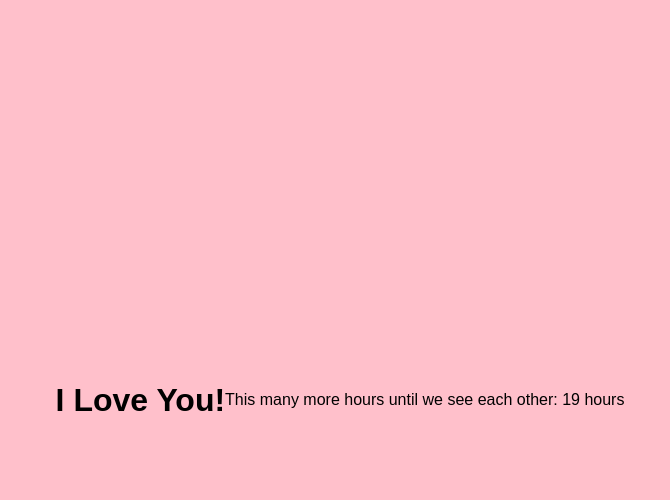
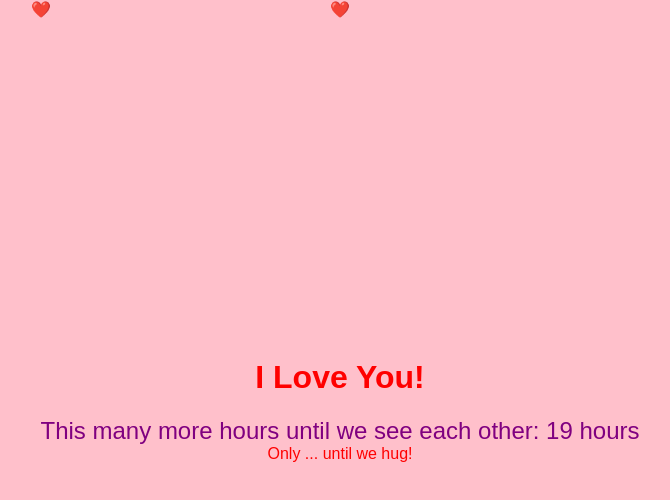
Before and after one commit to VladaAslanov/special-messag, a plain HTML site: page index.html in a window 1280 px wide. Shown: the whole page, without its empty margins (300-970 px from the left). Drawn offline with Linux system fonts and the light colour scheme.

Commit message:
Update index.html

```diff
--- a/index.html
+++ b/index.html
@@ -6,9 +6,14 @@
     <link rel="stylesheet" href="style.css">
 </head>
 <body>
-    <div id="hearts"></div>
-    <h1>I Love You!</h1>
-    <div id="countdown"></div>
+    <div class="container">
+        <div class="hearts"></div>
+        <div class="centered-text">
+            <h1>I Love You!</h1>
+            <div id="countdown"></div>
+            <div class="countdown-text">Only ... until we hug!</div>
+        </div>
+    </div>
     <script src="script.js"></script>
 </body>
 </html>
```
